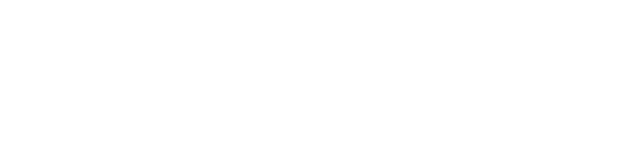
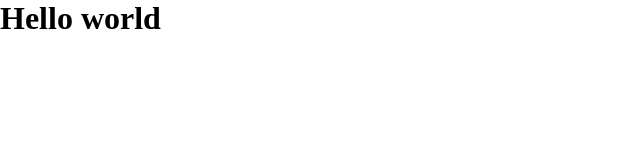
Before and after one commit to DamirXolnazarov/new-repository, a plain HTML site: page index.html in a window 1280 px wide. Shown: the whole page, without its empty margins (0-640 px from the left). Drawn offline with Linux system fonts and the light colour scheme.

Commit message:
af commit

```diff
--- a/index.html
+++ b/index.html
@@ -9,6 +9,6 @@
     <link rel="stylesheet" href="./style.css">
 </head>
 <body>
-
+    <h1>Hello world </h1>
 </body>
 </html>
--- a/script.js
+++ b/script.js
@@ -0,0 +1 @@
+alert('HEllo world')
--- a/style.css
+++ b/style.css
@@ -0,0 +1,5 @@
+*{
+    margin: 0;
+    padding: 0;
+    box-sizing: border-box;
+}
```
